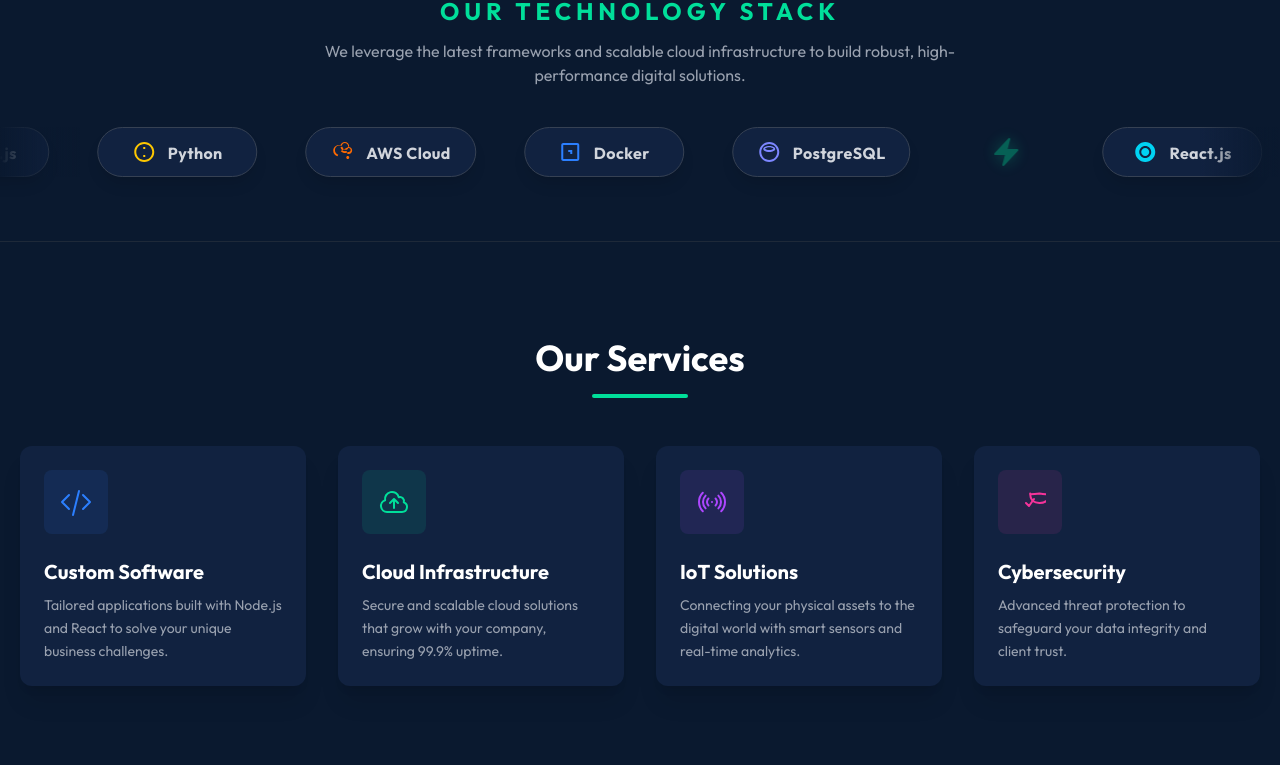
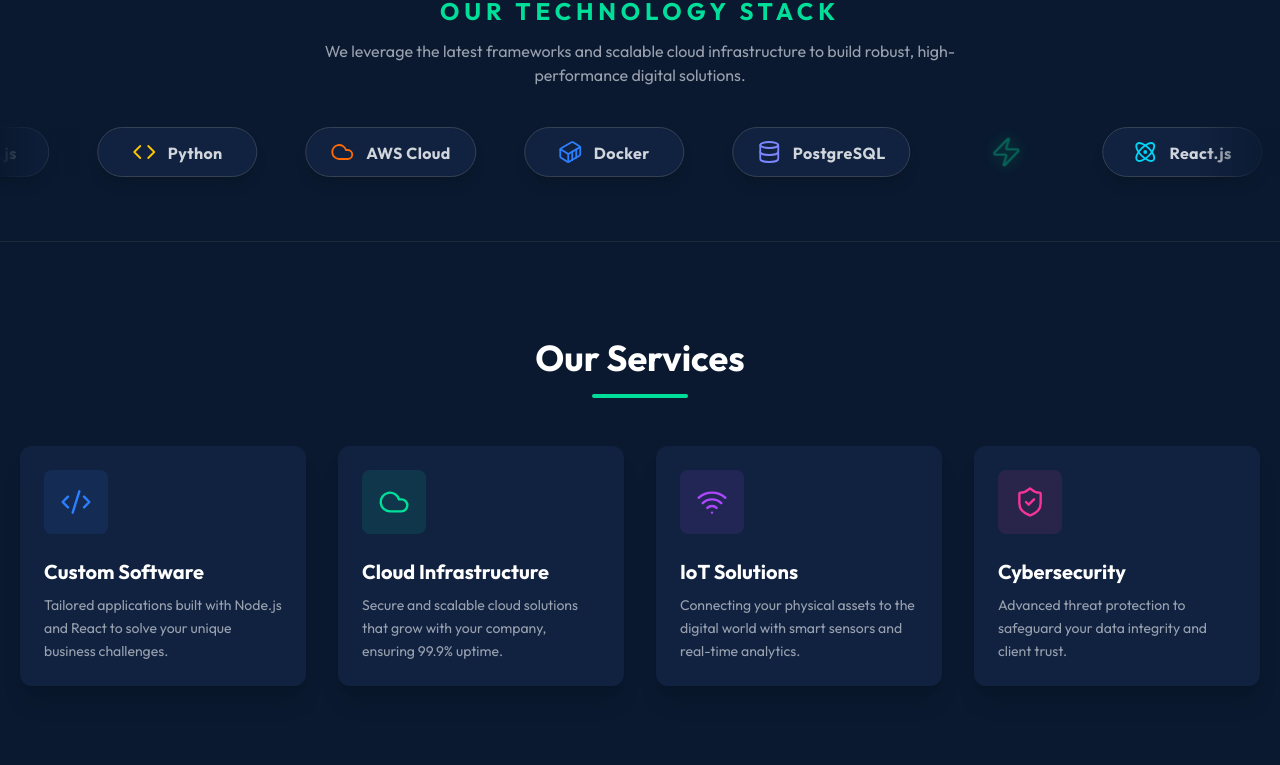
Before and after one commit to Nazarick0912/Flux-Digital, a React (Vite) app: page / in a window 1280 px wide. Shown: the part 1694-2459 px from the top of the page. Built offline with nearby package versions, Linux system fonts and the light colour scheme.

Commit message:
ui: improve services section visuals using Lucide icons

```diff
--- a/package.json
+++ b/package.json
@@ -11,6 +11,7 @@
   },
   "dependencies": {
     "@tailwindcss/vite": "^4.1.18",
+    "lucide-react": "^0.562.0",
     "react": "^19.2.0",
     "react-dom": "^19.2.0",
     "tailwindcss": "^4.1.18"
--- a/src/components/Header.jsx
+++ b/src/components/Header.jsx
@@ -7,7 +7,7 @@ const Header = () => {
         <div className='container text-center mx-auto py-4 px-6 md:px-20 lg:px-32 text-white'>
             <h2 className='text-5xl sm:text-6xl md:text-[82px] inline-block max-w-3xl font-semibold pt-20'>Building the Digital Future</h2>
             <div className='space-x-6 mt-12'>
-                <a href="#services" className='border border-white px-8 py-3 rounded hover:bg-white/10 transition-colors'>Services</a>
+                <a href="#services"   className="px-8 py-3 rounded border border-white/60 bg-black/30 backdrop-blur-sm text-white hover:bg-black/40 transition-all">Services</a>
                 <a href="#about" className='bg-[#00df9a] text-black px-8 py-3 rounded font-medium hover:bg-[#00c489] transition-colors'>About</a>
             </div>
         </div>
--- a/src/components/Navbar.jsx
+++ b/src/components/Navbar.jsx
@@ -14,12 +14,10 @@ const Navbar = () => {
         <div className='container mx-auto flex justify-between items-center py-4 px-6 md:px-20 lg:px-32 bg-transparent'>
             <img src={assets.logo} alt="Flux Digital" className="w-40 sm:w-52"/>
             <ul className='hidden md:flex gap-7 text-white'>
-                <a href="#Header" className='cursor-pointer hover:text-[#00df9a] transition-colors'>Home</a>
                 <a href="#about" className='cursor-pointer hover:text-[#00df9a] transition-colors'>About</a>
                 <a href="#services" className='cursor-pointer hover:text-[#00df9a] transition-colors'>Services</a>
                 <a href="#team" className='cursor-pointer hover:text-[#00df9a] transition-colors'>Team</a>
             </ul>
-            <button className='hidden md:block bg-[#00df9a] text-black font-medium px-6 py-2 rounded-full cursor-pointer hover:bg-[#00c489] transition-colors'>Sign Up</button>
             <img onClick={() => setShowMobileMenu(true)} src={assets.menu_icon} className='md:hidden w-6 cursor-pointer' alt="Menu" />
         </div>
 
@@ -28,7 +26,6 @@ const Navbar = () => {
             <img onClick={() => setShowMobileMenu(false)} src={assets.cross_icon} className='w-6' alt="Close" />
           </div>
           <ul className='flex flex-col items-center gap-2 mt-5 px-5 text-lg font-medium text-white'>
-              <a onClick={() => setShowMobileMenu(false)} href="#Header" className='px-4 py-2 rounded-full inline-block hover:text-[#00df9a] transition-colors'>Home</a>
               <a onClick={() => setShowMobileMenu(false)} href="#about" className='px-4 py-2 rounded-full inline-block hover:text-[#00df9a] transition-colors'>About</a>
               <a onClick={() => setShowMobileMenu(false)} href="#services" className='px-4 py-2 rounded-full inline-block hover:text-[#00df9a] transition-colors'>Services</a>
               <a onClick={() => setShowMobileMenu(false)} href="#team" className='px-4 py-2 rounded-full inline-block hover:text-[#00df9a] transition-colors'>Team</a>
--- a/src/components/Services.jsx
+++ b/src/components/Services.jsx
@@ -1,48 +1,34 @@
+import {Code2, Cloud, Wifi, ShieldCheck} from "lucide-react";
+
 const servicesData = [
     {
         id: 1,
         title: "Custom Software",
         desc: "Tailored applications built with Node.js and React to solve your unique business challenges.",
         iconColor: "bg-blue-500/10 text-blue-500",
-    icon: (
-      <svg xmlns="http://www.w3.org/2000/svg" fill="none" viewBox="0 0 24 24" strokeWidth={1.5} stroke="currentColor" className="w-8 h-8">
-        <path strokeLinecap="round" strokeLinejoin="round" d="M17.25 6.75 22.5 12l-5.25 5.25m-10.5 0L1.5 12l5.25-5.25m7.5-3-4.5 18" />
-      </svg>
-    )
+        icon: Code2
     },
     {
         id: 2,
         title: "Cloud Infrastructure",
         desc: "Secure and scalable cloud solutions that grow with your company, ensuring 99.9% uptime.",
         iconColor: "bg-[#00df9a]/10 text-[#00df9a]",
-    icon: (
-      <svg xmlns="http://www.w3.org/2000/svg" fill="none" viewBox="0 0 24 24" strokeWidth={1.5} stroke="currentColor" className="w-8 h-8">
-        <path strokeLinecap="round" strokeLinejoin="round" d="M12 16.5V9.75m0 0 3 3m-3-3-3 3M6.75 19.5a4.5 4.5 0 0 1-1.41-8.775 5.25 5.25 0 0 1 10.233-2.33 3 3 0 0 1 3.758 3.848A3.752 3.752 0 0 1 18 19.5H6.75Z" />
-      </svg>
-    )
+        icon: Cloud
     },
     {
         id: 3,
         title: "IoT Solutions",
         desc: "Connecting your physical assets to the digital world with smart sensors and real-time analytics.",
         iconColor: "bg-purple-500/10 text-purple-500",
-    icon: (
-      <svg xmlns="http://www.w3.org/2000/svg" fill="none" viewBox="0 0 24 24" strokeWidth={1.5} stroke="currentColor" className="w-8 h-8">
-        <path strokeLinecap="round" strokeLinejoin="round" d="M9.348 14.652a3.75 3.75 0 0 1 0-5.304m5.304 0a3.75 3.75 0 0 1 0 5.304m-7.425 2.121a6.75 6.75 0 0 1 0-9.546m9.546 0a6.75 6.75 0 0 1 0 9.546M5.106 18.894c-3.808-3.807-3.808-9.98 0-13.788m13.788 0c3.808 3.807 3.808 9.98 0 13.788M12 12h.008v.008H12V12Z" />
-      </svg>
-    )
+        icon: Wifi
     },
     {
         id: 4,
         title: "Cybersecurity",
         desc: "Advanced threat protection to safeguard your data integrity and client trust.",
         iconColor: "bg-pink-500/10 text-pink-500",
-    icon: (
-      <svg xmlns="http://www.w3.org/2000/svg" fill="none" viewBox="0 0 24 24" strokeWidth={1.5} stroke="currentColor" className="w-8 h-8">
-        <path strokeLinecap="round" strokeLinejoin="round" d="M9 12.75 11.25 15 15 9.75m11.218-4.036a9.027 9.027 0 0 1-1.67 5.38 9.027 9.027 0 0 1-5.38 1.67 9.027 9.027 0 0 1-5.38-1.67 9.027 9.027 0 0 1-1.67-5.38V6.228a48.424 48.424 0 0 0 7.03-.55 48.424 48.424 0 0 0 7.03.55v2.486Z" />
-      </svg>
-    )
-  },
+        icon: ShieldCheck
+    }
 ];
 
 const Services = () => {
@@ -50,41 +36,87 @@ const Services = () => {
         <div id="services" className="w-full py-20 px-4 bg-[#0a192f] text-gray-300">
             <div className="max-w-[1240px] mx-auto">
 
+                {/* Section Header */}
                 <div className="text-center pb-12">
-          <h2 className="text-4xl font-bold text-white py-4">Our Services</h2>
+                    <h2 className="text-4xl font-bold text-white py-4">
+                        Our Services
+                    </h2>
                     <div className="w-24 h-1 bg-[#00df9a] mx-auto rounded-full"></div>
                 </div>
 
+                {/* Services Grid */}
                 <div className="grid md:grid-cols-2 lg:grid-cols-4 gap-8 mb-20">
-          {servicesData.map((item) => (
+                    {servicesData.map((item) => {
+                        const Icon = item.icon;
+
+                        return (
                             <div
                                 key={item.id}
-              className="group relative bg-[#112240] p-6 rounded-xl overflow-hidden hover:-translate-y-2 transition-all duration-300 shadow-xl"
+                                className="group relative bg-[#112240] p-6 rounded-xl
+                           overflow-hidden hover:-translate-y-2
+                           transition-all duration-300 shadow-xl"
                             >
-              <div className="absolute top-0 left-0 w-full h-1 bg-gradient-to-r from-[#00df9a] to-blue-500 transform scale-x-0 group-hover:scale-x-100 transition-transform duration-500 origin-left"></div>
-              <div className={`w-16 h-16 rounded-lg ${item.iconColor} flex items-center justify-center mb-6 group-hover:scale-110 transition-transform`}>
-                {item.icon}
-              </div>
-              <h3 className="text-xl font-bold text-white mb-2">{item.title}</h3>
-              <p className="text-sm text-gray-400 leading-relaxed">{item.desc}</p>
-            </div>
-          ))}
+                                {/* Top gradient bar */}
+                                <div className="absolute top-0 left-0 w-full h-1
+                                bg-gradient-to-r from-[#00df9a] to-blue-500
+                                transform scale-x-0 group-hover:scale-x-100
+                                transition-transform duration-500 origin-left">
                                 </div>
 
+                                {/* Icon */}
+                                <div
+                                    className={`w-16 h-16 rounded-lg ${item.iconColor}
+                              flex items-center justify-center mb-6
+                              group-hover:scale-110 transition-transform`}
+                                >
+                                    <Icon className="w-8 h-8" strokeWidth={1.8} />
+                                </div>
+
+                                {/* Content */}
+                                <h3 className="text-xl font-bold text-white mb-2">
+                                    {item.title}
+                                </h3>
+                                <p className="text-sm text-gray-400 leading-relaxed">
+                                    {item.desc}
+                                </p>
+                            </div>
+                        );
+                    })}
+                </div>
+
+                {/* Stats Bar */}
                 <div className="bg-[#112240]/50 border border-gray-700 p-8 rounded-2xl">
-          <div className="grid md:grid-cols-3 gap-8 divide-y md:divide-y-0 md:divide-x divide-gray-700">
+                    <div className="grid md:grid-cols-3 gap-8
+                          divide-y md:divide-y-0 md:divide-x
+                          divide-gray-700">
+
                         <div className="text-center p-4">
-                <p className="text-[#00df9a] font-bold text-lg">Global Reach</p>
-                <p className="text-sm text-gray-400 mt-2">Serving 15+ Countries</p>
+                            <p className="text-[#00df9a] font-bold text-lg">
+                                Global Reach
+                            </p>
+                            <p className="text-sm text-gray-400 mt-2">
+                                Serving 15+ Countries
+                            </p>
                         </div>
+
                         <div className="text-center p-4">
-                <p className="text-[#00df9a] font-bold text-lg">24/7 Support</p>
-                <p className="text-sm text-gray-400 mt-2">Always Online Teams</p>
+                            <p className="text-[#00df9a] font-bold text-lg">
+                                24/7 Support
+                            </p>
+                            <p className="text-sm text-gray-400 mt-2">
+                                Always Online Teams
+                            </p>
                         </div>
+
                         <div className="text-center p-4">
-                <p className="text-[#00df9a] font-bold text-lg">Agile Speed</p>
-                <p className="text-sm text-gray-400 mt-2">Rapid Deployment</p>
+                            <p className="text-[#00df9a] font-bold text-lg">
+                                Agile Speed
+                            </p>
+                            <p className="text-sm text-gray-400 mt-2">
+                                Rapid Deployment
+                            </p>
                         </div>
+
                     </div>
                 </div>
 
--- a/src/components/TechStack.jsx
+++ b/src/components/TechStack.jsx
@@ -1,34 +1,36 @@
+import { Atom, Server, Cloud, Database, Container, Code, Zap} from "lucide-react";
+
 const logos = [
     {
         name: "React.js",
-    icon: <path d="M12,2c-5.52,0-10,4.48-10,10s4.48,10,10,10s10-4.48,10-10S17.52,2,12,2z M12,18c-3.31,0-6-2.69-6-6s2.69-6,6-6 s6,2.69,6,6S15.31,18,12,18z M12,8c-2.21,0-4,1.79-4,4s1.79,4,4,4s4-1.79,4-4S14.21,8,12,8z"/>,
+        icon: Atom,
         color: "text-cyan-400"
     },
     {
         name: "Node.js",
-    icon: <path d="M12 2l9 5v10l-9 5-9-5V7z" />,
+        icon: Server,
         color: "text-green-500"
     },
     {
         name: "Python",
-    icon: <path d="M12 2c-5.52 0-10 4.48-10 10s4.48 10 10 10 10-4.48 10-10-4.48-10-10-10zm0 18c-4.42 0-8-3.58-8-8s3.58-8 8-8 8 3.58 8 8-3.58 8-8 8z M11 7h2v2h-2zm0 8h2v2h-2z"/>,
+        icon: Code,
         color: "text-yellow-400"
     },
     {
         name: "AWS Cloud",
-    icon: <path d="M17.5,19c-0.83,0-1.5-0.67-1.5-1.5c0-0.83,0.67-1.5,1.5-1.5c0.83,0,1.5,0.67,1.5,1.5C19,18.33,18.33,19,17.5,19z M19,6.5C19,4.01,16.99,2,14.5,2c-2.03,0-3.75,1.35-4.31,3.2C9.74,5.07,9.26,5,8.75,5C5.58,5,3,7.58,3,10.75c0,2.67,1.82,4.92,4.3,5.56C7.45,15.75,7.74,15.17,8,14.63c-1.92-0.58-3.3-2.38-3.3-4.48c0-2.56,2.02-4.65,4.55-4.65c0.47,0,0.92,0.08,1.34,0.22c0.47,0.16,0.98-0.08,1.15-0.54C12.16,3.87,13.25,3.1,14.5,3.1c1.88,0,3.4,1.52,3.4,3.4c0,0.3,0.24,0.55,0.55,0.55c1.9,0,3.45,1.54,3.45,3.45c0,1.9-1.54,3.45-3.45,3.45H17.5c-0.28,0-0.5-0.22-0.5-0.5v-1c0-0.28,0.22-0.5,0.5-0.5h0.95c1.08,0,1.95-0.87,1.95-1.95S19.53,8.05,18.45,8.05C18.16,8.05,17.9,8.21,17.78,8.47C17.43,9.25,16.66,9.8,15.75,9.8C14.1,9.8,12.72,8.68,12.33,7.15c-0.07-0.27-0.34-0.45-0.62-0.4l-1.01,0.18C10.45,6.97,10.28,7.2,10.33,7.46C10.86,9.58,12.78,11.15,15,11.15c0.23,0,0.45-0.02,0.67-0.06c0.5-0.1,0.99,0.23,1.08,0.73c0.09,0.5-0.23,0.99-0.73,1.08C15.69,12.97,15.35,13,15,13c-0.35,0-0.69-0.03-1.02-0.09c-1.39-0.25-2.61-0.96-3.54-1.99"/>,
+        icon: Cloud,
         color: "text-orange-500"
     },
     {
         name: "Docker",
-    icon: <path d="M19 5v14H5V5h14m0-2H5c-1.1 0-2 .9-2 2v14c0 1.1.9 2 2 2h14c1.1 0 2-.9 2-2V5c0-1.1-.9-2-2-2z M12 12h-2v-2h2v2z M14 12h-2v-2h2v2z M14 14h-2v-2h2v2z"/>,
+        icon: Container,
         color: "text-blue-500"
     },
     {
         name: "PostgreSQL",
-    icon: <path d="M12 2C6.48 2 2 6.48 2 12s4.48 10 10 10 10-4.48 10-10S17.52 2 12 2zm0 18c-4.41 0-8-3.59-8-8s3.59-8 8-8 8 3.59 8 8-3.59 8-8 8z M12 6c-3.31 0-6 1.34-6 3s2.69 3 6 3 6-1.34 6-3-2.69-3-6-3zm0 4c-1.86 0-3.41-.56-4.28-1.35.87-.79 2.42-1.35 4.28-1.35s3.41.56 4.28 1.35C15.41 9.44 13.86 10 12 10z"/>,
+        icon: Database,
         color: "text-indigo-400"
-  },
+    }
 ];
 
 const separator = { type: 'separator' };
@@ -39,6 +41,7 @@ const TechStack = () => {
     return (
         <div className="w-full bg-[#0a192f] py-16 border-y border-gray-800 overflow-hidden relative">
 
+            {/* Section Header */}
             <div className="text-center mb-10 px-4">
                 <h2 className="text-[#00df9a] text-lg md:text-2xl uppercase tracking-[0.2em] font-bold mb-3">
                     Our Technology Stack
@@ -49,52 +52,76 @@ const TechStack = () => {
                 </p>
             </div>
 
+            {/* Scrolling Container */}
             <div className="relative w-full flex">
+
+                {/* Left fade */}
                 <div className="absolute top-0 left-0 w-20 h-full bg-gradient-to-r from-[#0a192f] to-transparent z-10"></div>
+
+                {/* Right fade */}
                 <div className="absolute top-0 right-0 w-20 h-full bg-gradient-to-l from-[#0a192f] to-transparent z-10"></div>
 
+                {/* Infinite scroll row */}
                 <div className="flex animate-scroll whitespace-nowrap gap-12 hover:pause items-center">
+
                     {infiniteTechs.map((item, index) => {
-            if (item.type === 'separator') {
+                        if (item.type === "separator") {
                             return (
-                <div key={index} className="flex items-center justify-center opacity-50 px-8">
-                    <svg xmlns="http://www.w3.org/2000/svg" viewBox="0 0 24 24" fill="currentColor" className="w-8 h-8 text-[#00df9a] drop-shadow-[0_0_8px_rgba(0,223,154,0.8)] animate-pulse">
-                      <path fillRule="evenodd" d="M14.615 1.595a.75.75 0 01.359.852L12.982 9.75h7.268a.75.75 0 01.548 1.262l-10.5 11.25a.75.75 0 01-1.272-.71l1.992-7.302H3.75a.75.75 0 01-.548-1.262l10.5-11.25a.75.75 0 01.913-.143z" clipRule="evenodd" />
-                    </svg>
+                                <div
+                                    key={index}
+                                    className="flex items-center justify-center opacity-50 px-8"
+                                >
+                                    <Zap
+                                        className="w-8 h-8 text-[#00df9a]
+                             drop-shadow-[0_0_8px_rgba(0,223,154,0.8)]
+                             animate-pulse"
+                                        strokeWidth={1.8}
+                                    />
                                 </div>
                             );
                         }
 
+                        const Icon = item.icon;
+
                         return (
                             <div
                                 key={index}
-                className="flex items-center justify-center gap-3 bg-[#112240] px-6 py-3 rounded-full border border-gray-700 hover:border-[#00df9a] transition-colors duration-300 shadow-lg group min-w-[160px]"
+                                className="flex items-center justify-center gap-3
+                         bg-[#112240] px-6 py-3 rounded-full
+                         border border-gray-700 hover:border-[#00df9a]
+                         transition-colors duration-300
+                         shadow-lg group min-w-[160px]"
                             >
-                <svg
-                  xmlns="http://www.w3.org/2000/svg"
-                  viewBox="0 0 24 24"
-                  fill="currentColor"
-                  className={`w-6 h-6 ${item.color} group-hover:scale-110 transition duration-300 flex-shrink-0`}
-                >
-                  {item.icon}
-                </svg>
-                <span className="text-gray-300 font-bold tracking-wide group-hover:text-white leading-none pt-[2px]">
+                                <Icon
+                                    className={`w-6 h-6 ${item.color}
+                            group-hover:scale-110
+                            transition duration-300 flex-shrink-0`}
+                                    strokeWidth={1.8}
+                                />
+
+                                <span className="text-gray-300 font-bold tracking-wide
+                               group-hover:text-white
+                               leading-none pt-[2px]">
                 {item.name}
               </span>
                             </div>
                         );
                     })}
+
                 </div>
             </div>
 
+            {/* Animation styles */}
             <style>{`
       @keyframes scroll {
         0% { transform: translateX(0); }
         100% { transform: translateX(-50%); }
       }
+
       .animate-scroll {
         animation: scroll 40s linear infinite;
       }
+
       .hover\\:pause:hover {
         animation-play-state: paused;
       }
```
Also changed, not shown: src/components/Footer.jsx (+4 -14 lines), src/components/Team.jsx (+44 -16 lines), src/components/Testimonials.jsx (+6 -6 lines), 1 other file (tests, documents, lock files or other folders). Lines whose indentation alone changed are shown as unchanged.
